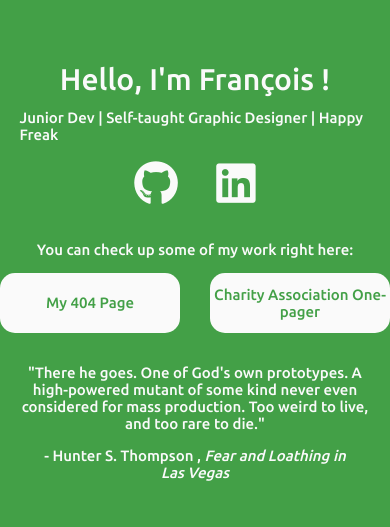
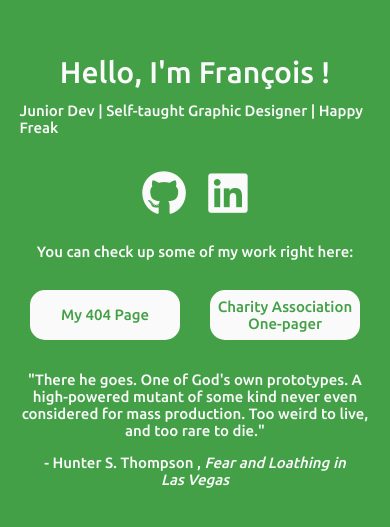
Before and after one commit to fwauters/fwauters.github.io, a plain HTML site: page index.html in a window 390 px wide. Shown: the part 149-676 px from the top of the page. Drawn offline with Linux system fonts and the light colour scheme.

Commit message:
min-height fix

```diff
--- a/css/style.css
+++ b/css/style.css
@@ -31,6 +31,7 @@ p, a, li, footer {
 
 body {
   height: 100vh;
+  min-height: 450px;
   display: flex;
   flex-direction: column;
   align-items: center;
@@ -50,7 +51,7 @@ h1 {
 }
 
 .icons i {
-  padding: 18px;
+  padding: 35px 10px 10px 10px;
 }
 
 nav {
@@ -58,6 +59,10 @@ nav {
   display: flex;
   flex-direction: column;
   align-items: center;
+}
+
+nav > p {
+  padding-bottom: 15px;
 }
 
 ul {
@@ -136,4 +141,8 @@ a:hover {
   h1 {
     font-size: 3rem;
   }
+  li {
+    width: 150px;
+    height: 50px;
+  }
 }
```
